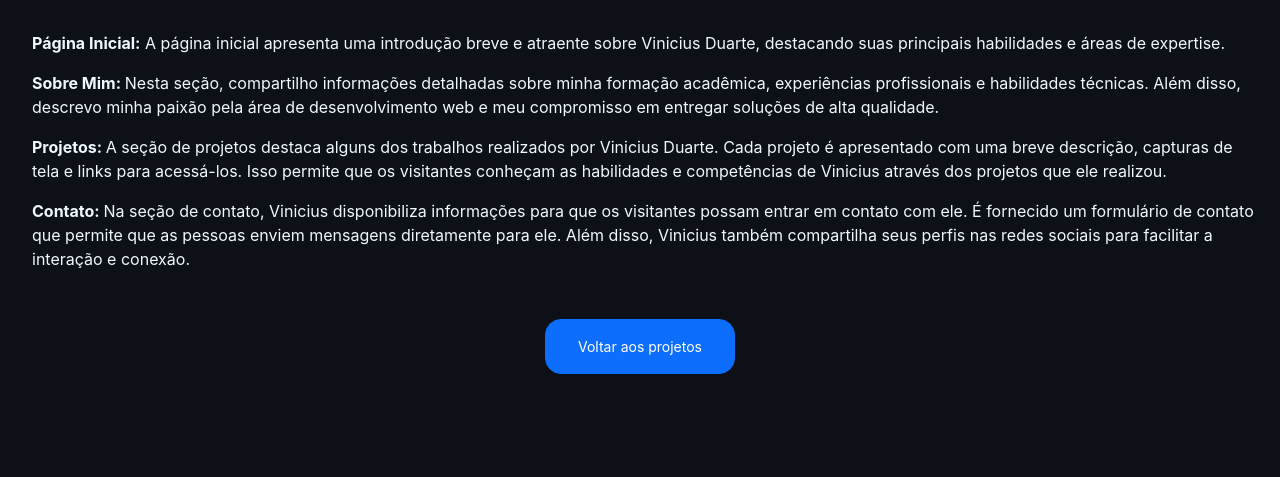
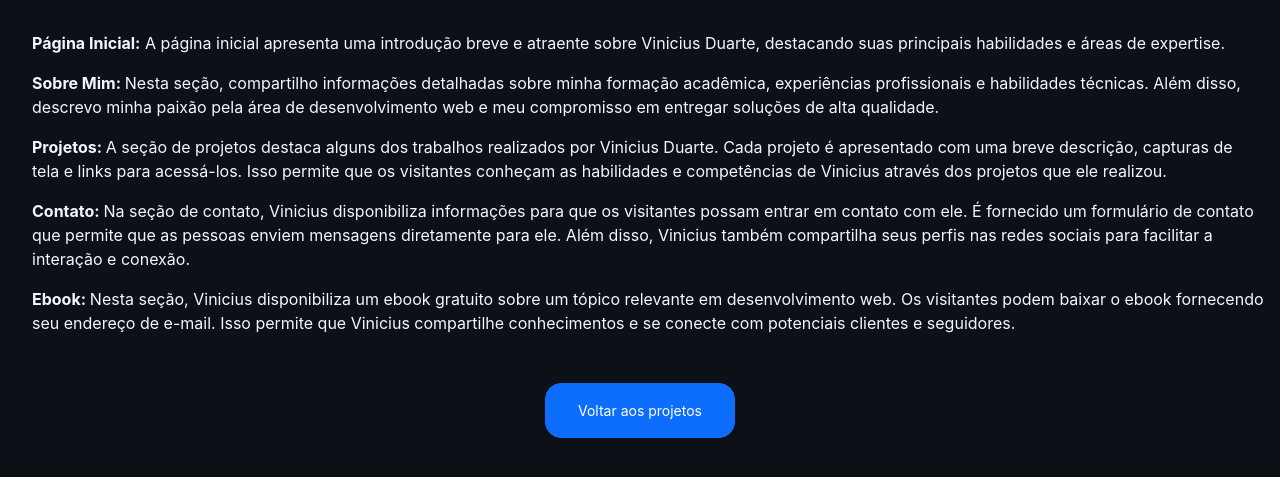
Before and after one commit to francovinicius/Vinicius-duarte, a React (Create React App) app: page /meu_portfolio in a window 1280 px wide. Shown: the part 1074-1551 px from the top of the page. Built offline with nearby package versions, Linux system fonts and the light colour scheme.

Commit message:
add new p

```diff
--- a/src/Page/MeuPort/index.js
+++ b/src/Page/MeuPort/index.js
@@ -21,6 +21,7 @@ export default function MeuPort() {
                     <p><strong>Sobre Mim: </strong>Nesta seção, compartilho informações detalhadas sobre minha formação acadêmica, experiências profissionais e habilidades técnicas. Além disso, descrevo minha paixão pela área de desenvolvimento web e meu compromisso em entregar soluções de alta qualidade.</p>
                     <p><strong>Projetos: </strong>A seção de projetos destaca alguns dos trabalhos realizados por Vinicius Duarte. Cada projeto é apresentado com uma breve descrição, capturas de tela e links para acessá-los. Isso permite que os visitantes conheçam as habilidades e competências de Vinicius através dos projetos que ele realizou.</p>
                     <p><strong>Contato: </strong>Na seção de contato, Vinicius disponibiliza informações para que os visitantes possam entrar em contato com ele. É fornecido um formulário de contato que permite que as pessoas enviem mensagens diretamente para ele. Além disso, Vinicius também compartilha seus perfis nas redes sociais para facilitar a interação e conexão.</p>
+                    <p><strong>Ebook: </strong>Nesta seção, Vinicius disponibiliza um ebook gratuito sobre um tópico relevante em desenvolvimento web. Os visitantes podem baixar o ebook fornecendo seu endereço de e-mail. Isso permite que Vinicius compartilhe conhecimentos e se conecte com potenciais clientes e seguidores.</p>
 
                 </div>
             </div>
```
